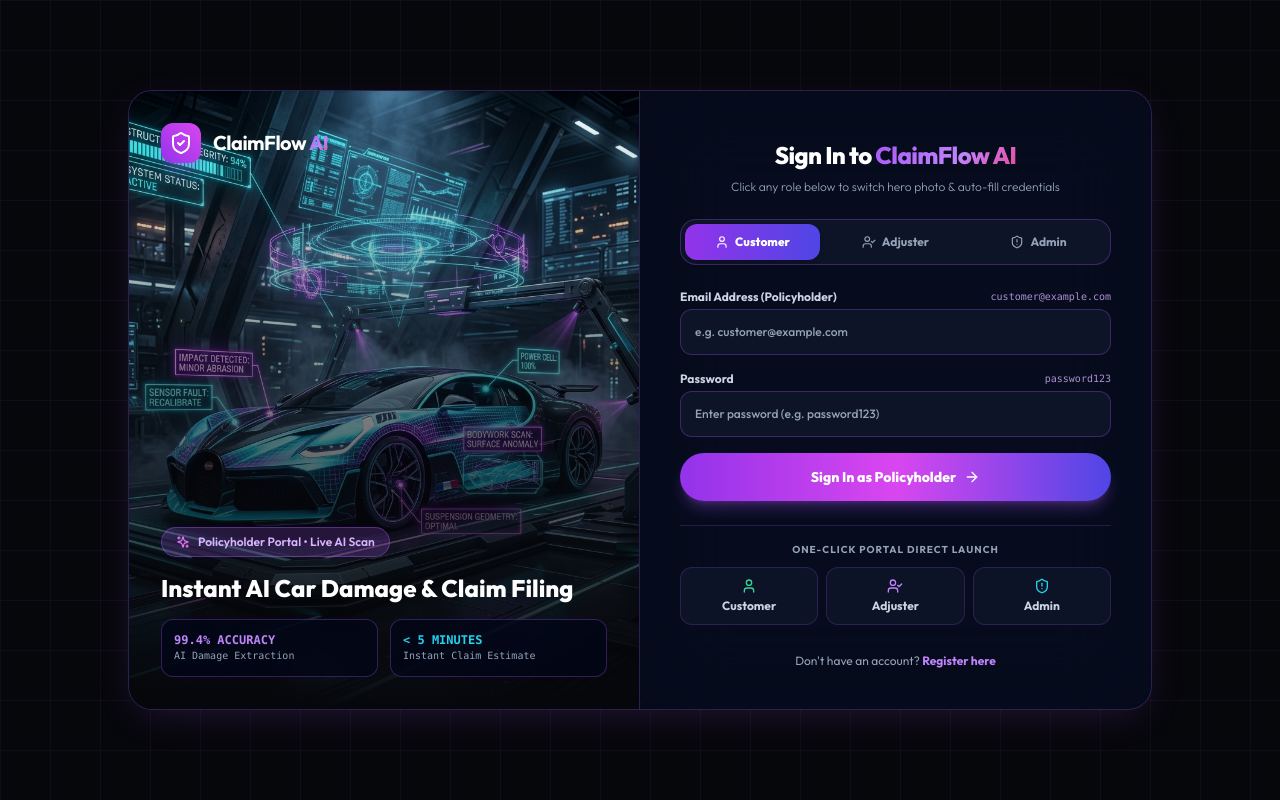
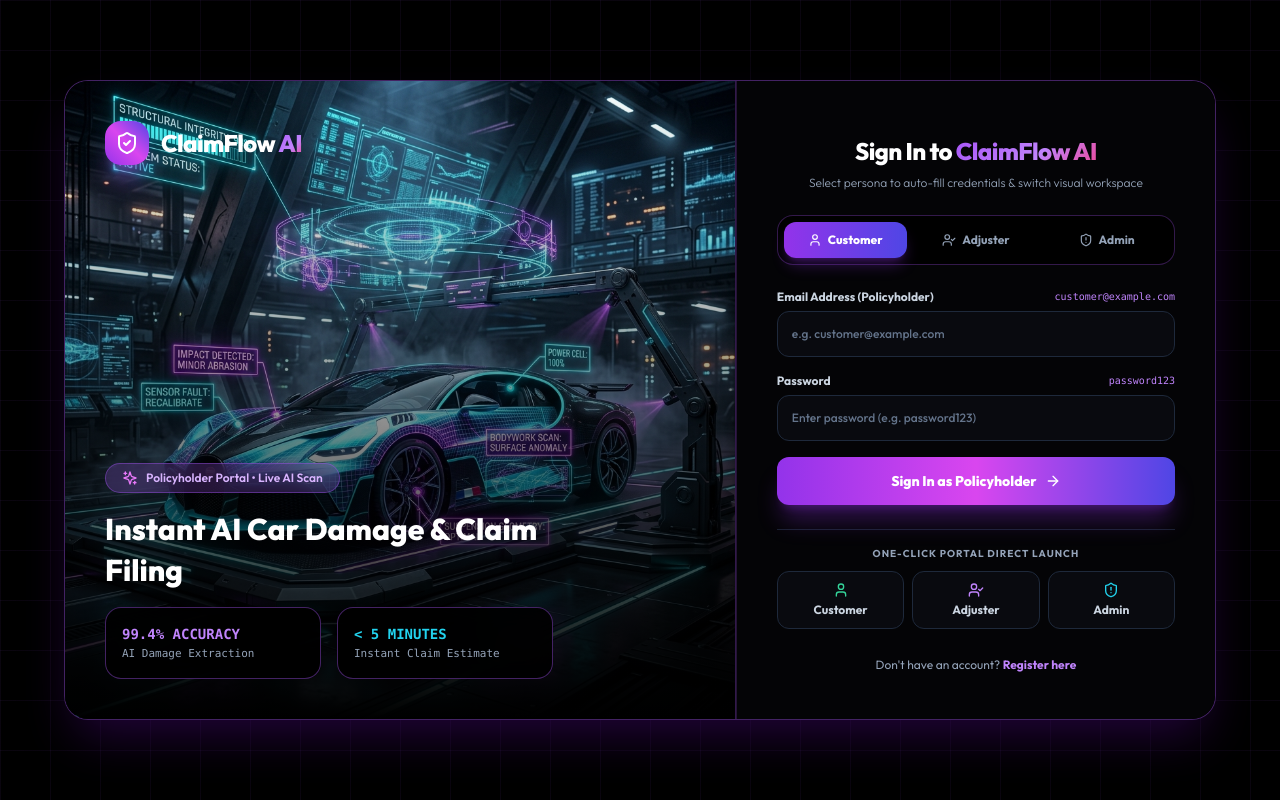
Before and after one commit to Suhirdha24/AI-Insurance-Claims-Processing-Platform, a Next.js app in the folder apps/web/: page /login in a window 1280 px wide. Built offline with nearby package versions, Linux system fonts and the light colour scheme; no server answers.

Commit message:
style(login): Update background to pitch black and expand container aspect ratio to max-w-6xl

```diff
--- a/apps/web/app/(auth)/login/page.tsx
+++ b/apps/web/app/(auth)/login/page.tsx
@@ -99,14 +99,14 @@ export default function LoginPage() {
   };
 
   return (
-    <div className="min-h-screen bg-[#06070B] text-slate-100 bg-cyber-grid flex items-center justify-center p-4 md:p-8 relative overflow-hidden">
+    <div className="min-h-screen bg-black text-slate-100 bg-cyber-grid flex items-center justify-center p-4 md:p-10 relative overflow-hidden">
       {/* Top Ambient Glow Aura */}
-      <div className="absolute top-0 left-1/2 -translate-x-1/2 w-full max-w-7xl h-[450px] bg-gradient-to-r from-purple-900/30 via-fuchsia-600/25 to-indigo-900/30 blur-[120px] pointer-events-none -z-10" />
+      <div className="absolute top-0 left-1/2 -translate-x-1/2 w-full max-w-7xl h-[500px] bg-gradient-to-r from-purple-900/40 via-fuchsia-600/30 to-indigo-900/40 blur-[140px] pointer-events-none -z-10" />
 
-      {/* Main Split Glassmorphism Container */}
-      <div className="w-full max-w-5xl rounded-3xl glass-panel border border-purple-500/30 shadow-2xl glow-purple overflow-hidden grid grid-cols-1 lg:grid-cols-12">
-        {/* Left Column: Dynamic Persona Hero Graphic */}
-        <div className="lg:col-span-6 relative hidden lg:flex flex-col justify-between p-8 border-r border-purple-500/20 overflow-hidden">
+      {/* Main Widescreen Split Container (Expanded max-w-6xl ratio) */}
+      <div className="w-full max-w-6xl rounded-3xl bg-black border border-purple-500/40 shadow-2xl shadow-purple-950/60 overflow-hidden grid grid-cols-1 lg:grid-cols-12 min-h-[640px]">
+        {/* Left Column: Widescreen Persona Hero Graphic (7 Cols) */}
+        <div className="lg:col-span-7 relative hidden lg:flex flex-col justify-between p-10 border-r border-purple-500/30 overflow-hidden min-h-[600px]">
           {/* Pre-mounted persona hero images for instant zero-lag role switching */}
           {(['customer', 'adjuster', 'admin'] as RoleType[]).map((role) => (
             <img
@@ -119,44 +119,44 @@ export default function LoginPage() {
               loading="eager"
             />
           ))}
-          <div className="absolute inset-0 bg-gradient-to-t from-[#06070B] via-[#06070B]/50 to-transparent z-10 pointer-events-none" />
+          <div className="absolute inset-0 bg-gradient-to-t from-black via-black/40 to-transparent z-10 pointer-events-none" />
 
           {/* Top Brand Tag */}
           <div className="relative z-20 flex items-center gap-3">
-            <div className="w-10 h-10 rounded-xl bg-gradient-to-tr from-purple-600 to-fuchsia-500 flex items-center justify-center text-white shadow-lg shadow-purple-500/30">
+            <div className="w-11 h-11 rounded-2xl bg-gradient-to-tr from-purple-600 via-fuchsia-500 to-indigo-600 flex items-center justify-center text-white shadow-xl shadow-purple-500/40">
               <ShieldCheck className="w-6 h-6" />
             </div>
-            <span className="text-xl font-bold tracking-tight text-white">
+            <span className="text-2xl font-extrabold tracking-tight text-white">
               ClaimFlow <span className="text-gradient-purple">AI</span>
             </span>
           </div>
 
           {/* Dynamic Floating AI Metrics Overlay */}
           <div className="relative z-20 space-y-4">
-            <div className="inline-flex items-center gap-2 px-3.5 py-1.5 rounded-full bg-purple-500/20 border border-purple-500/40 text-xs font-semibold text-purple-300">
-              <Sparkles className="w-3.5 h-3.5 text-fuchsia-400" />
+            <div className="inline-flex items-center gap-2 px-4 py-1.5 rounded-full bg-purple-500/20 border border-purple-500/40 text-xs font-semibold text-purple-300 backdrop-blur-md">
+              <Sparkles className="w-4 h-4 text-fuchsia-400" />
               {currentConfig.badge}
             </div>
 
-            <h2 className="text-2xl font-extrabold text-white leading-tight">
+            <h2 className="text-3xl font-extrabold text-white leading-snug max-w-lg">
               {currentConfig.title}
             </h2>
 
-            <div className="grid grid-cols-2 gap-3 text-xs font-mono">
-              <div className="p-3 rounded-xl bg-slate-950/80 border border-purple-500/30">
-                <div className="text-purple-400 font-bold">{currentConfig.stat1Title}</div>
-                <div className="text-slate-400 text-[10px]">{currentConfig.stat1Sub}</div>
+            <div className="grid grid-cols-2 gap-4 text-xs font-mono max-w-md">
+              <div className="p-4 rounded-2xl bg-black/90 border border-purple-500/40 backdrop-blur-md">
+                <div className="text-purple-400 font-extrabold text-sm">{currentConfig.stat1Title}</div>
+                <div className="text-slate-400 text-[11px] mt-0.5">{currentConfig.stat1Sub}</div>
               </div>
-              <div className="p-3 rounded-xl bg-slate-950/80 border border-purple-500/30">
-                <div className="text-cyan-400 font-bold">{currentConfig.stat2Title}</div>
-                <div className="text-slate-400 text-[10px]">{currentConfig.stat2Sub}</div>
+              <div className="p-4 rounded-2xl bg-black/90 border border-purple-500/40 backdrop-blur-md">
+                <div className="text-cyan-400 font-extrabold text-sm">{currentConfig.stat2Title}</div>
+                <div className="text-slate-400 text-[11px] mt-0.5">{currentConfig.stat2Sub}</div>
               </div>
             </div>
           </div>
         </div>
 
-        {/* Right Column: Glassmorphism Login Form */}
-        <div className="lg:col-span-6 p-8 md:p-10 flex flex-col justify-center space-y-6 bg-slate-950/60 backdrop-blur-2xl">
+        {/* Right Column: Sleek Black Login Form (5 Cols) */}
+        <div className="lg:col-span-5 p-8 md:p-10 flex flex-col justify-center space-y-6 bg-[#040406] backdrop-blur-2xl border-l border-purple-500/20">
           <div className="text-center space-y-2">
             <div className="w-12 h-12 rounded-2xl bg-gradient-to-tr from-purple-600 via-fuchsia-500 to-indigo-600 flex items-center justify-center text-white mx-auto shadow-lg shadow-purple-500/30 lg:hidden">
               <ShieldCheck className="w-6 h-6" />
@@ -165,18 +165,18 @@ export default function LoginPage() {
               Sign In to <span className="text-gradient-purple">ClaimFlow AI</span>
             </h1>
             <p className="text-xs text-slate-400 font-light">
-              Click any role below to switch hero photo & auto-fill credentials
+              Select persona to auto-fill credentials & switch visual workspace
             </p>
           </div>
 
           {/* Role Selection Switcher Tabs */}
-          <div className="grid grid-cols-3 gap-2 text-xs font-bold p-1 rounded-2xl bg-slate-900/90 border border-purple-500/30">
+          <div className="grid grid-cols-3 gap-2 text-xs font-bold p-1.5 rounded-2xl bg-black border border-purple-500/30 shadow-inner">
             <button
               type="button"
               onClick={() => handleRoleSelect('customer')}
               className={`py-2.5 rounded-xl flex items-center justify-center gap-1.5 transition-all ${
                 activeRole === 'customer'
-                  ? 'bg-gradient-to-r from-purple-600 to-indigo-600 text-white shadow-md font-extrabold'
+                  ? 'bg-gradient-to-r from-purple-600 to-indigo-600 text-white shadow-lg shadow-purple-600/30 font-extrabold'
                   : 'text-slate-400 hover:text-white'
               }`}
             >
@@ -189,7 +189,7 @@ export default function LoginPage() {
               onClick={() => handleRoleSelect('adjuster')}
               className={`py-2.5 rounded-xl flex items-center justify-center gap-1.5 transition-all ${
                 activeRole === 'adjuster'
-                  ? 'bg-gradient-to-r from-purple-600 to-indigo-600 text-white shadow-md font-extrabold'
+                  ? 'bg-gradient-to-r from-purple-600 to-indigo-600 text-white shadow-lg shadow-purple-600/30 font-extrabold'
                   : 'text-slate-400 hover:text-white'
               }`}
             >
@@ -202,7 +202,7 @@ export default function LoginPage() {
               onClick={() => handleRoleSelect('admin')}
               className={`py-2.5 rounded-xl flex items-center justify-center gap-1.5 transition-all ${
                 activeRole === 'admin'
-                  ? 'bg-gradient-to-r from-purple-600 to-indigo-600 text-white shadow-md font-extrabold'
+                  ? 'bg-gradient-to-r from-purple-600 to-indigo-600 text-white shadow-lg shadow-purple-600/30 font-extrabold'
                   : 'text-slate-400 hover:text-white'
               }`}
             >
@@ -212,18 +212,18 @@ export default function LoginPage() {
           </div>
 
           {error && (
-            <div className="p-3 rounded-xl bg-rose-950/60 border border-rose-800 text-rose-300 text-xs font-semibold text-center">
+            <div className="p-3.5 rounded-xl bg-rose-950/80 border border-rose-800 text-rose-200 text-xs font-semibold text-center">
               {error}
             </div>
           )}
 
           <form onSubmit={handleSubmit} autoComplete="new-password" className="space-y-4 text-xs">
             <div>
-              <div className="flex justify-between items-center mb-1">
+              <div className="flex justify-between items-center mb-1.5">
                 <label className="block text-slate-300 font-bold">
                   Email Address ({currentConfig.roleLabel})
                 </label>
-                <span className="text-[10px] text-purple-300/80 font-mono">
+                <span className="text-[10px] text-purple-400 font-mono">
                   {currentConfig.email}
                 </span>
               </div>
@@ -235,14 +235,14 @@ export default function LoginPage() {
                 placeholder={`e.g. ${currentConfig.placeholderEmail}`}
                 autoComplete="new-password"
                 required
-                className="w-full p-3.5 rounded-xl bg-slate-900/90 border border-purple-500/30 text-white placeholder-slate-400 font-medium focus:ring-2 focus:ring-purple-500/50 focus:border-purple-500 outline-none transition-all"
+                className="w-full p-3.5 rounded-xl bg-[#090a0f] border border-slate-800 text-white placeholder-slate-500 font-medium focus:ring-2 focus:ring-purple-500/50 focus:border-purple-500 outline-none transition-all"
               />
             </div>
 
             <div>
-              <div className="flex justify-between items-center mb-1">
+              <div className="flex justify-between items-center mb-1.5">
                 <label className="block text-slate-300 font-bold">Password</label>
-                <span className="text-[10px] text-purple-300/80 font-mono">
+                <span className="text-[10px] text-purple-400 font-mono">
                   password123
                 </span>
               </div>
@@ -254,21 +254,21 @@ export default function LoginPage() {
                 placeholder={currentConfig.placeholderPassword}
                 autoComplete="new-password"
                 required
-                className="w-full p-3.5 rounded-xl bg-slate-900/90 border border-purple-500/30 text-white placeholder-slate-400 font-medium focus:ring-2 focus:ring-purple-500/50 focus:border-purple-500 outline-none transition-all"
+                className="w-full p-3.5 rounded-xl bg-[#090a0f] border border-slate-800 text-white placeholder-slate-500 font-medium focus:ring-2 focus:ring-purple-500/50 focus:border-purple-500 outline-none transition-all"
               />
             </div>
 
             <button
               type="submit"
               disabled={isLoading}
-              className="w-full py-3.5 rounded-full bg-gradient-to-r from-purple-600 via-fuchsia-500 to-indigo-600 hover:from-purple-500 hover:to-indigo-500 text-white font-extrabold text-sm transition-all shadow-lg shadow-purple-500/30 flex items-center justify-center gap-2 transform hover:scale-[1.02]"
+              className="w-full py-3.5 rounded-xl bg-gradient-to-r from-purple-600 via-fuchsia-500 to-indigo-600 hover:from-purple-500 hover:to-indigo-500 text-white font-extrabold text-sm transition-all shadow-xl shadow-purple-600/30 flex items-center justify-center gap-2 transform hover:scale-[1.01]"
             >
-              {isLoading ? 'Navigating...' : `Sign In as ${currentConfig.roleLabel}`} <ArrowRight className="w-4 h-4" />
+              {isLoading ? 'Authenticating...' : `Sign In as ${currentConfig.roleLabel}`} <ArrowRight className="w-4 h-4" />
             </button>
           </form>
 
           {/* One-Click Direct Navigation Launch Buttons */}
-          <div className="border-t border-purple-500/20 pt-4 space-y-2.5">
+          <div className="border-t border-slate-800/80 pt-4 space-y-2.5">
             <div className="text-[10px] font-bold text-slate-400 uppercase tracking-widest text-center">
               ONE-CLICK PORTAL DIRECT LAUNCH
             </div>
@@ -276,7 +276,7 @@ export default function LoginPage() {
               <button
                 type="button"
                 onClick={() => handleAutoLoginRole('customer')}
-                className="p-2.5 rounded-xl bg-slate-900/80 hover:bg-purple-600/30 border border-purple-500/20 text-slate-300 font-bold flex flex-col items-center gap-1 transition-all hover:border-purple-500/50"
+                className="p-2.5 rounded-xl bg-[#090a0f] hover:bg-purple-950/40 border border-slate-800 text-slate-300 font-bold flex flex-col items-center gap-1 transition-all hover:border-purple-500/50"
               >
                 <User className="w-4 h-4 text-emerald-400" />
                 <span>Customer</span>
@@ -284,7 +284,7 @@ export default function LoginPage() {
               <button
                 type="button"
                 onClick={() => handleAutoLoginRole('adjuster')}
-                className="p-2.5 rounded-xl bg-slate-900/80 hover:bg-purple-600/30 border border-purple-500/20 text-slate-300 font-bold flex flex-col items-center gap-1 transition-all hover:border-purple-500/50"
+                className="p-2.5 rounded-xl bg-[#090a0f] hover:bg-purple-950/40 border border-slate-800 text-slate-300 font-bold flex flex-col items-center gap-1 transition-all hover:border-purple-500/50"
               >
                 <UserCheck className="w-4 h-4 text-purple-400" />
                 <span>Adjuster</span>
@@ -292,7 +292,7 @@ export default function LoginPage() {
               <button
                 type="button"
                 onClick={() => handleAutoLoginRole('admin')}
-                className="p-2.5 rounded-xl bg-slate-900/80 hover:bg-purple-600/30 border border-purple-500/20 text-slate-300 font-bold flex flex-col items-center gap-1 transition-all hover:border-purple-500/50"
+                className="p-2.5 rounded-xl bg-[#090a0f] hover:bg-purple-950/40 border border-slate-800 text-slate-300 font-bold flex flex-col items-center gap-1 transition-all hover:border-purple-500/50"
               >
                 <ShieldAlert className="w-4 h-4 text-cyan-400" />
                 <span>Admin</span>
```
